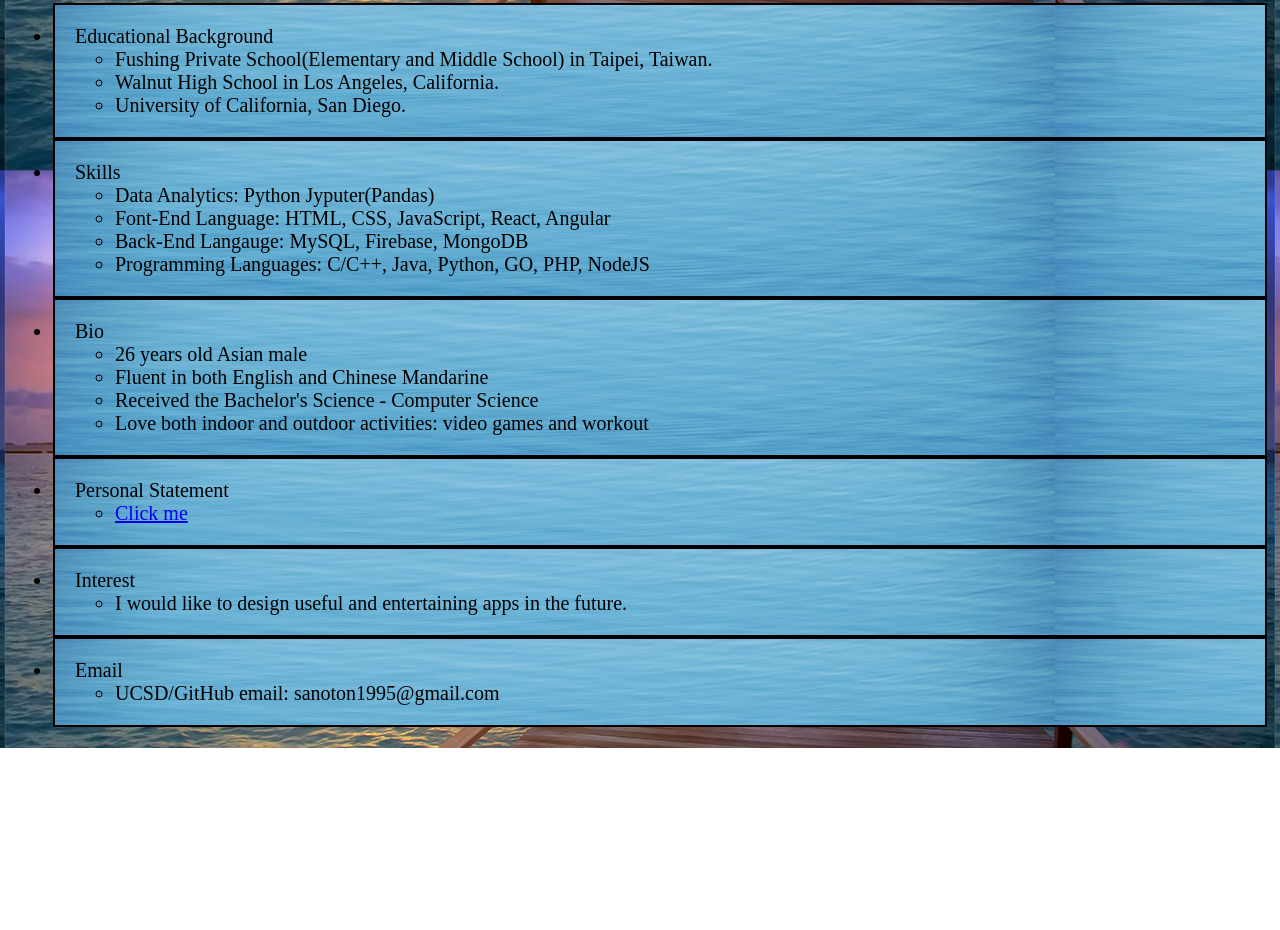
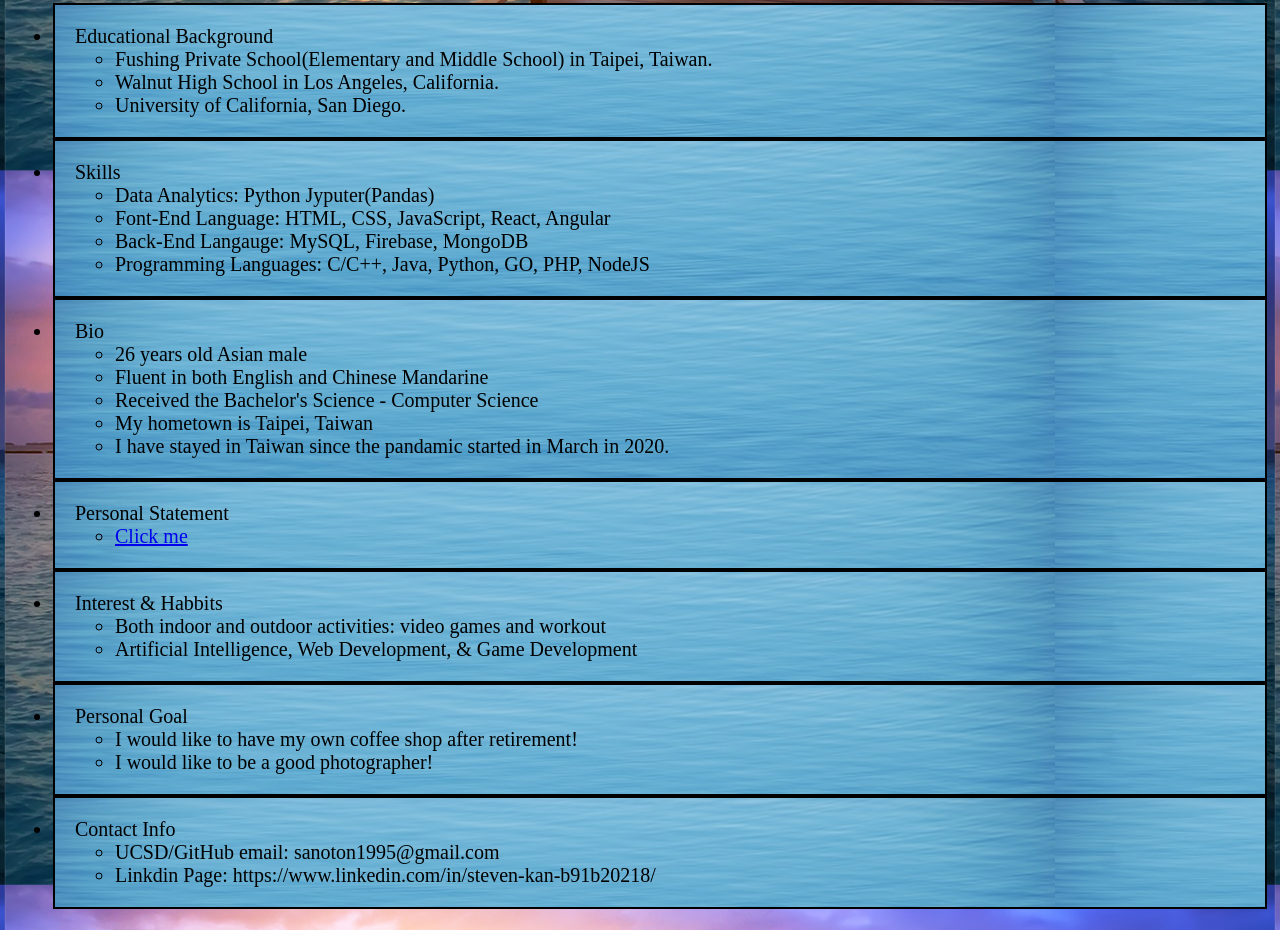
Before and after one commit to sanoton/Steven_Kan, a plain HTML site: page index.html in a window 1280 px wide. Shown: the part 549-1479 px from the top of the page. Before the commit the page ends 1297 px from the top, so only its background shows below. Drawn offline with Linux system fonts and the light colour scheme.

Commit message:
add info in homepage

```diff
--- a/index.html
+++ b/index.html
@@ -77,7 +77,8 @@
 				<li> 26 years old Asian male</li>
 				<li> Fluent in both English and Chinese Mandarine</li>
 				<li> Received the Bachelor's Science - Computer Science</li>
-				<li> Love both indoor and outdoor activities: video games and workout</li>
+				<li> My hometown is Taipei, Taiwan</li>
+				<li> I have stayed in Taiwan since the pandamic started in March in 2020.</li>
 			</ul>
 			</li>
 			<li class="grid-item" id="interest">
@@ -87,15 +88,24 @@
 				</ul>
 				</li>
 			<li class="grid-item" id="interest">
-			Interest
+			Interest & Habbits
 			<ul>
-				<li>I would like to design useful and entertaining apps in the future.</li>
+				<li> Both indoor and outdoor activities: video games and workout</li>
+				<li> Artificial Intelligence, Web Development, & Game Development</li>
 			</ul>
 			</li>
+			<li class="grid-item" id="interest">
+				Personal Goal
+				<ul>
+					<li>I would like to have my own coffee shop after retirement!</li>
+					<li>I would like to be a good photographer!</li>
+				</ul>
+				</li>
 			<li class="grid-item" id="email">
-			Email
+			Contact Info
 			<ul>
 				<li> UCSD/GitHub email: sanoton1995@gmail.com </li>
+				<li> Linkdin Page: https://www.linkedin.com/in/steven-kan-b91b20218/</li>
 			</ul>
 			</li>
 		</ul>
```
